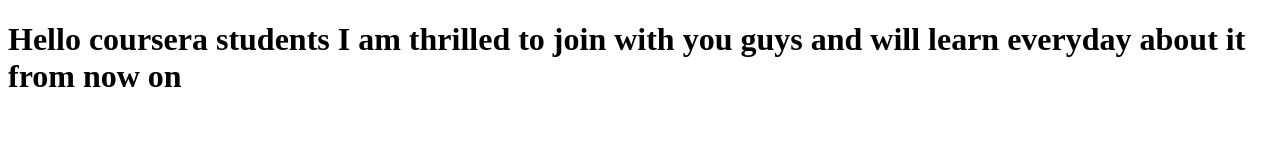
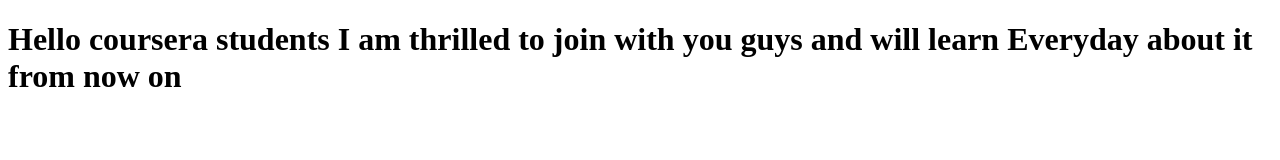
Before and after one commit to Fuad133H/coursera-test, a plain HTML site: page index.html in a window 1280 px wide. Drawn offline with Linux system fonts and the light colour scheme.

Commit message:
New version

```diff
--- a/index.html
+++ b/index.html
@@ -5,6 +5,6 @@
     <title>Hello coursera</title>
   </head>
   <body>
-    <h1>Hello coursera students I am thrilled to join with you guys and will learn everyday about it from now on</h1>
+    <h1>Hello coursera students I am thrilled to join with you guys and will learn Everyday about it from now on</h1>
   </body>
 </html>
```
